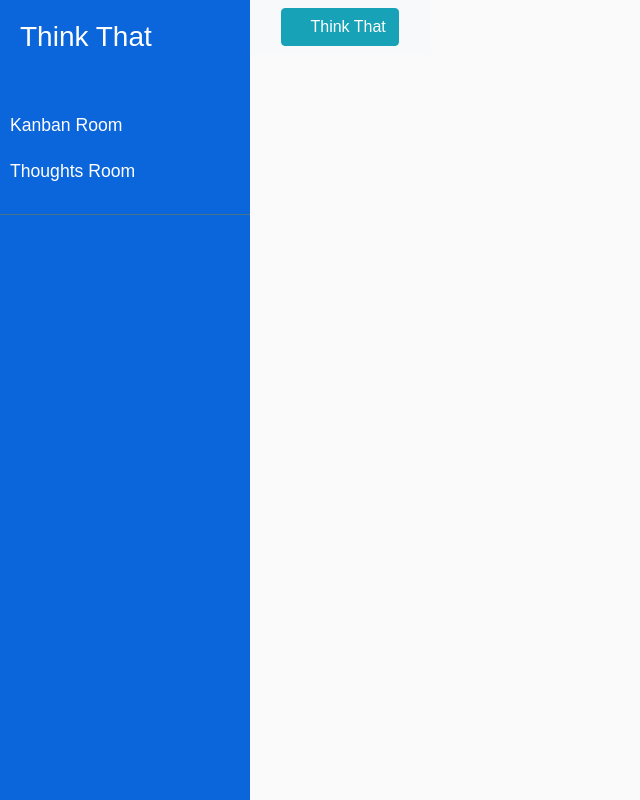
After one commit to Mario0606/Think-That, a Django app: template templates/sidebar.html in a window 1280 px wide. The commit adds this page. Shown: the whole page, without its empty margins (0-640 px from the left). Run offline with Django 3.2, Linux system fonts and the light colour scheme; the template is opened without the code that fills it, so the values that code supplies are empty; some libraries are stand-ins or nearby versions.

Commit message:
Create Sidebar struct

```diff
--- a/home/templates/home.html
+++ b/home/templates/home.html
@@ -1,6 +1,5 @@
 {% extends 'base.html' %}
 {% block title %}Home{% endblock %}
-
 {% block main %}
-    <h1> Oi {{user.username}}</h1>
+    {% include 'sidebar.html' %}
 {% endblock %}
--- /dev/null
+++ b/statics/css/sidebar.css
@@ -0,0 +1,90 @@
+.wrapper {
+    display: flex;
+    align-items: stretch;
+}
+
+#sidebar {
+    min-width: 250px;
+    max-width: 250px;
+    min-height: 100vh;
+}
+
+#sidebar.active {
+    margin-left: -250px;
+}
+
+@media (max-width: 768px) {
+    #sidebar {
+        margin-left: -250px;
+    }
+    #sidebar.active {
+        margin-left: 0;
+    }
+}
+
+@import "https://fonts.googleapis.com/css?family=Poppins:300,400,500,600,700";
+body {
+    font-family: 'Poppins', sans-serif;
+    background: #fafafa;
+}
+
+p {
+    font-family: 'Poppins', sans-serif;
+    font-size: 1.1em;
+    font-weight: 300;
+    line-height: 1.7em;
+    color: #999;
+}
+
+a,
+a:hover,
+a:focus {
+    color: inherit;
+    text-decoration: none;
+    transition: all 0.3s;
+}
+
+#sidebar {
+    /* don't forget to add all the previously mentioned styles here too */
+    background: #0b65db;
+    color: #fff;
+    transition: all 0.3s;
+}
+
+#sidebar .sidebar-header {
+    padding: 20px;
+    background: #0b65db;
+}
+
+#sidebar ul.components {
+    padding: 20px 0;
+    border-bottom: 1px solid #47748b;
+}
+
+#sidebar ul p {
+    color: #fff;
+    padding: 10px;
+}
+
+#sidebar ul li a {
+    padding: 10px;
+    font-size: 1.1em;
+    display: block;
+}
+
+#sidebar ul li a:hover {
+    color: #0b65db;
+    background: #fff;
+}
+
+#sidebar ul li.active>a,
+a[aria-expanded="true"] {
+    color: #fff;
+    background: #0b65db;
+}
+
+ul ul a {
+    font-size: 0.9em !important;
+    padding-left: 30px !important;
+    background: #0b65db;
+}
--- /dev/null
+++ b/statics/js/sidebar.js
@@ -0,0 +1,7 @@
+$(document).ready(function() {
+
+    $('#sidebarCollapse').on('click', function() {
+        $('#sidebar').toggleClass('active');
+    });
+
+});
--- a/templates/base.html
+++ b/templates/base.html
@@ -15,6 +15,7 @@
     </head>
     <body>
         {% block main %}{% endblock %}
+        {% block js %}{% endblock %}
         {% block footer %}
         {% endblock %}
     </body>
--- /dev/null
+++ b/templates/sidebar.html
@@ -0,0 +1,38 @@
+{% extends 'base.html' %}
+{% load static %}
+{% block style %}<link rel="stylesheet" href="{% static 'css/sidebar.css'%}"><link/>{% endblock %}
+{% block main %}
+    <div class="wrapper">
+        <nav id="sidebar">
+            <div class="sidebar-header">
+                <h3>Think That</h3>
+            </div>
+            <ul class="list-unstyled components">
+                <li class="active">
+                    <a>Kanban Room</a>
+                </li>
+                <li>
+                    <a>Thoughts Room</a>
+                </li>
+            </ul>
+        </nav>
+        <div id="content">
+            <nav class="navbar navbar-expand-lg navbar-light bg-light">
+                <div class="container-fluid">
+                    <button type="button" id="sidebarCollapse" class="btn btn-info">
+                        <i class="fas fa-align-left"></i>
+                        <span>Think That</span>
+                    </button>
+                </div>
+            </nav>
+        </div>
+    </div>
+{% endblock  %}
+{% block js %}
+    <script src="https://code.jquery.com/jquery-3.3.1.slim.min.js" integrity="sha384-q8i/X+965DzO0rT7abK41JStQIAqVgRVzpbzo5smXKp4YfRvH+8abtTE1Pi6jizo" crossorigin="anonymous"></script>
+    <!-- Popper.JS -->
+    <script src="https://cdnjs.cloudflare.com/ajax/libs/popper.js/1.14.0/umd/popper.min.js" integrity="sha384-cs/chFZiN24E4KMATLdqdvsezGxaGsi4hLGOzlXwp5UZB1LY//20VyM2taTB4QvJ" crossorigin="anonymous"></script>
+    <!-- Bootstrap JS -->
+    <script src="https://stackpath.bootstrapcdn.com/bootstrap/4.1.0/js/bootstrap.min.js" integrity="sha384-uefMccjFJAIv6A+rW+L4AHf99KvxDjWSu1z9VI8SKNVmz4sk7buKt/6v9KI65qnm" crossorigin="anonymous"></script>
+    <script src={% static 'js/sidebar.js' %}></script>
+{% endblock %}
```
